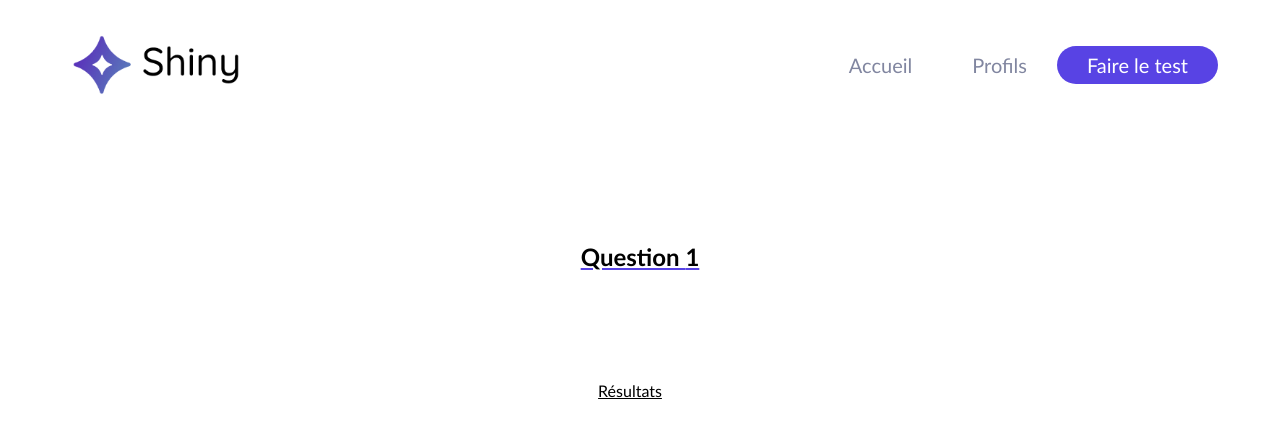
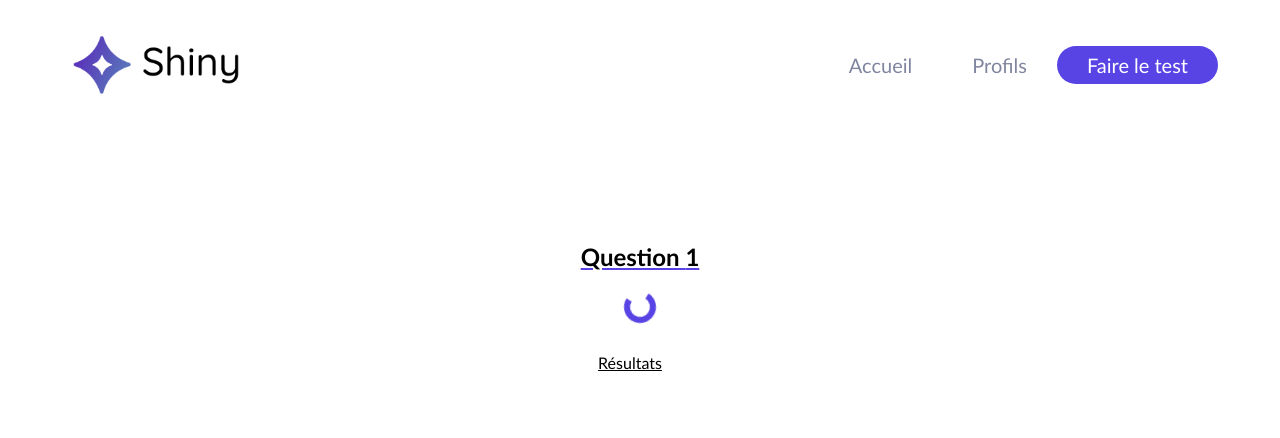
Before and after one commit to sofrdr/Shiny-agency-exercice, a React (Create React App) app: page /survey/1 in a window 1280 px wide. Shown: the top 438 px of the page. Built offline with nearby package versions, Linux system fonts and the light colour scheme; no server answers.

Commit message:
Displaying Loader component if data is loading

```diff
--- a/src/pages/Survey/Survey.jsx
+++ b/src/pages/Survey/Survey.jsx
@@ -2,12 +2,14 @@ import { React, useState, useEffect } from "react";
 import styled from "styled-components";
 import colors from "../../utils/style/color";
 import { useParams, Link } from "react-router-dom";
+import Loader from "../../utils/Atoms";
 
 const Survey = () => {
   let { questionNumber } = useParams();
   const questionNumberInt = parseInt(questionNumber);
 
   const [surveyData, setSurveyData] = useState({});
+  const [isDataLoading, setIsDataLoading] = useState(false);
 
   const SurveyContainer = styled.div`
     display: flex;
@@ -36,9 +38,11 @@ const Survey = () => {
 
   async function fetchData() {
     try {
+      setIsDataLoading(true);
       const response = await fetch("http://localhost:8000/survey");
       const data = await response.json();
       setSurveyData(data.surveyData);
+      setIsDataLoading(false);
     } catch (error) {
       console.log(error);
     }
@@ -51,7 +55,12 @@ const Survey = () => {
   return (
     <SurveyContainer>
       <QuestionTitle>Question {questionNumber}</QuestionTitle>
-      <QuestionContent>{surveyData[questionNumber]}</QuestionContent>
+      {isDataLoading ? (
+        <Loader />
+      ) : (
+        <QuestionContent>{surveyData[questionNumber]}</QuestionContent>
+      )}
+
       <LinkWrapper>
         {questionNumberInt > 1 && (
           <Link to={`/survey/${questionNumberInt - 1}`}>Précédent</Link>
```
